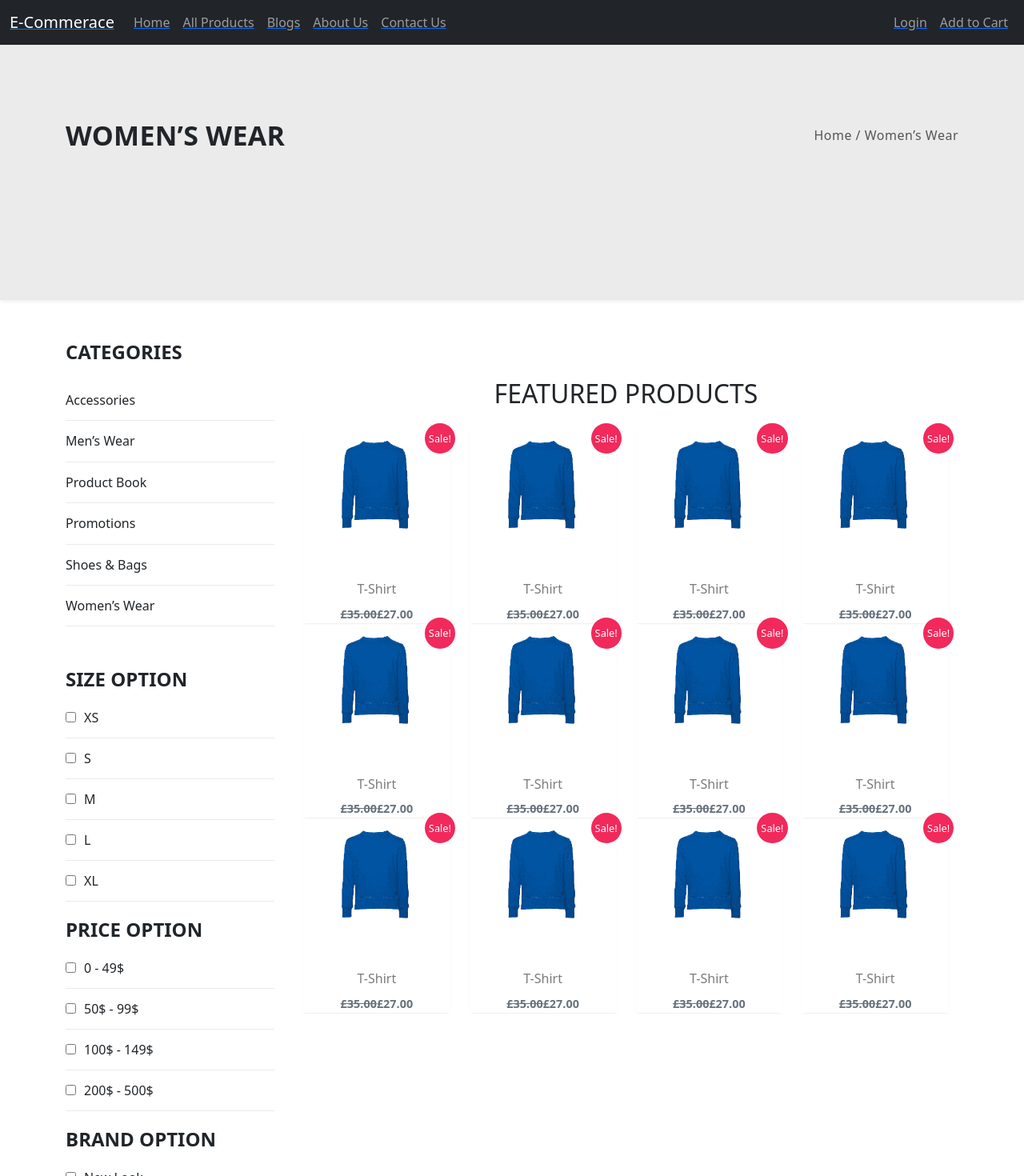
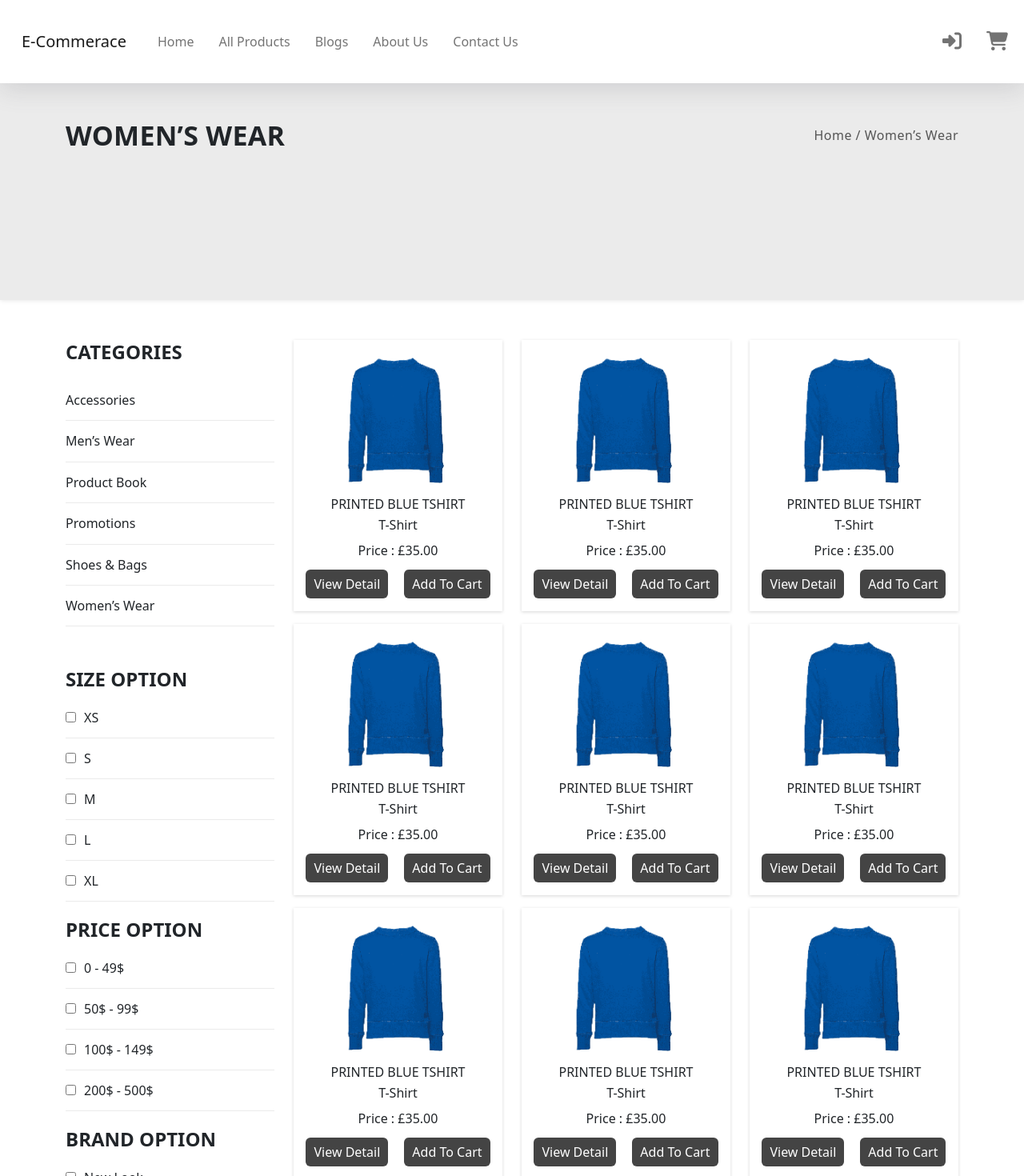
Before and after one commit to kamranalig/Ecommrace_Project, a React (Create React App) app: page /products in a window 1280 px wide. Shown: the top 1470 px of the page at 80% size. Built offline with nearby package versions, Linux system fonts and the light colour scheme.

Commit message:
code updated

```diff
--- a/src/Pages/detailPage/DetailPage.jsx
+++ b/src/Pages/detailPage/DetailPage.jsx
@@ -1,5 +1,5 @@
 import React from 'react';
-
+import styles from "./DetailPage.module.scss";
 const DetailPage = () => {
   return (
     <div>DetailPage</div>
--- a/src/Pages/products/AllProduct.module.scss
+++ b/src/Pages/products/AllProduct.module.scss
@@ -37,59 +37,21 @@
         }
     }
 }
-.side_bar{
-    .block_title{
-        span{
-            font-size: 24px;
-            font-weight: bold;
-            line-height: 1.25em;
-        }
+.card{
+    box-shadow: rgba(0, 0, 0, 0.16) 0px 1px 4px;
+    h6{
+        text-align: center;
     }
-    .block_content{
-        padding: 20px 0;
-        ul{
-            padding: 0px;
-            list-style: none;
-           li {
-            font-size: 16px;
-            line-height: 1.9;
-             text-transform: capitalize;
-            border-bottom: 1px solid #ebebeb;
-            cursor: pointer;
-            padding: 10px 0px;
-            &:hover{
-                color: #337ab7;
-            }
-            }
-        }
+    p{
+        text-align: center;
+        line-height: 1;
+    }
+    .btn{
+        background-color: #444;
+        border: none;
+        color: #fff;
+        border-radius: 6px;
+        padding: 6px 10px;
+        margin:0 10px;
     }
 }
-.sidebar_block{
-    padding-left: 0;
-    padding-bottom: 15px;
-    .block{
-        margin-top: 15px;
-        .title{
-            h3{
-                font-size: 24px;
-                font-weight: bold;
-                line-height: 1.25em;
-            }
-        }
-        .content{
-            ul{
-                padding: 0;
-                list-style:none;
-                margin-bottom: 20px;
-                li{
-                    border-bottom: 1px solid #ebebeb;
-                    line-height: 50px;
-                     margin-bottom: 0;
-                     input{
-                        margin-right: 10px;
-                     }
-                }
-            }
-        }
-    }
-}
--- a/src/Pages/products/AllProducts.jsx
+++ b/src/Pages/products/AllProducts.jsx
@@ -1,6 +1,8 @@
 import React from 'react';
 import styles from "./AllProduct.module.scss";
-import Products from '../../commonComponent/products/Products';
+import { Link } from 'react-router-dom';
+import {featuredData} from "../../data/index";
+import Filter from '../../commonComponent/Filter/Filter';
 const AllProducts = () => {
   return (
     <>
@@ -20,109 +22,29 @@ const AllProducts = () => {
     </div>
     <div className='container'>
       <div className="row">
-        <div className="col-md-3 col-sm-3 col-sm-12 col-left">
-          <div className={styles.side_bar}>
-            <div className={styles.block_title}>
-              <span>CATEGORIES</span>
-            </div>
-            <div className={styles.block_content}>
-              <ul>
-                <li>Accessories</li>
-                <li>Men’s Wear</li>
-                <li>Product Book</li>
-                <li>Promotions</li>
-                <li>Shoes & Bags</li>
-                <li>Women’s Wear</li>
-              </ul>
-            </div>
+       <Filter/>
+       <div className="col-md-9 col-sm-12 col-xs-12 col-main">
+         <div className='row'>
+       {featuredData.map((data)=>{
+           return  (
+              <div className='col-lg-4'>
+              <div className={styles.card}>
+              <img src={data.img} alt={data.pText} className='w-100' />
+              <h6>{data.pText}</h6>
+              <p>{data.subTitle}</p>
+              <p>Price : {data.pPrice}</p>
+              <div className='text-center d-block mb-3 pb-3'>
+             <Link to="/detail"><button className={styles.btn}>View Detail</button></Link>
+              <button className={styles.btn}>Add To Cart</button>
+              </div>
+              </div>
+              </div>
+           )
+          })}
           </div>
-          <div className={styles.sidebar_block}>
-            <div className={styles.block}>
-              <div className={styles.title}>
-                <h3>SIZE OPTION</h3>
-              </div>
-              <div className={styles.content}>
-                <ul>
-                  <li>
-                    <input type="checkbox" value="xs"/>
-                    <label>XS</label>
-                  </li>
-                  <li>
-                    <input type="checkbox" value="s"/>
-                    <label>S</label>
-                  </li>
-                  <li>
-                    <input type="checkbox" value="M"/>
-                    <label>M</label>
-                  </li>
-                  <li>
-                    <input type="checkbox" value="l"/>
-                    <label>L</label>
-                  </li>
-                  <li>
-                    <input type="checkbox" value="xl"/>
-                    <label>XL</label>
-                  </li>
-                </ul>
-              </div>
-            </div>
-             <div className={styles.block}>
-              <div className={styles.title}>
-                <h3>PRICE OPTION</h3>
-              </div>
-              <div className={styles.content}>
-                <ul>
-                  <li>
-                    <input type="checkbox" value="xs"/>
-                    <label>0 - 49$</label>
-                  </li>
-                  <li>
-                    <input type="checkbox" value="s"/>
-                    <label>50$ - 99$</label>
-                  </li>
-                  <li>
-                    <input type="checkbox" value="M"/>
-                    <label>100$ - 149$</label>
-                  </li>
-                  <li>
-                    <input type="checkbox" value="l"/>
-                    <label>200$ - 500$</label>
-                  </li>
-                </ul>
-              </div>
-            </div>
-            <div className={styles.block}>
-              <div className={styles.title}>
-                <h3>BRAND OPTION</h3>
-              </div>
-              <div className={styles.content}>
-                <ul>
-                  <li>
-                    <input type="checkbox" value="xs"/>
-                    <label>New Look</label>
-                  </li>
-                  <li>
-                    <input type="checkbox" value="s"/>
-                    <label>Marvis</label>
-                  </li>
-                  <li>
-                    <input type="checkbox" value="M"/>
-                    <label>Dolce & Gabbana</label>
-                  </li>
-                  <li>
-                    <input type="checkbox" value="l"/>
-                    <label>Gucci</label>
-                  </li>
-                </ul>
-              </div>
-            </div>
+          </div>
           </div>
         </div>
-        <div className="col-md-9 col-sm-12 col-xs-12 col-main">
-          <Products/>
-        </div>
-      </div>
-    </div>
     </>
   )
 }
--- /dev/null
+++ b/src/commonComponent/Filter/Filter.jsx
@@ -0,0 +1,106 @@
+import React from 'react';
+import styles from "./Filter.module.scss";
+const Filter = () => {
+  return (
+    <div className="col-md-3 col-sm-3 col-sm-12 col-left">
+    <div className={styles.side_bar}>
+      <div className={styles.block_title}>
+        <span>CATEGORIES</span>
+      </div>
+      <div className={styles.block_content}>
+        <ul>
+          <li>Accessories</li>
+          <li>Men’s Wear</li>
+          <li>Product Book</li>
+          <li>Promotions</li>
+          <li>Shoes & Bags</li>
+          <li>Women’s Wear</li>
+        </ul>
+      </div>
+    </div>
+    <div className={styles.sidebar_block}>
+      <div className={styles.block}>
+        <div className={styles.title}>
+          <h3>SIZE OPTION</h3>
+        </div>
+        <div className={styles.content}>
+          <ul>
+            <li>
+              <input type="checkbox" value="xs"/>
+              <label>XS</label>
+            </li>
+            <li>
+              <input type="checkbox" value="s"/>
+              <label>S</label>
+            </li>
+            <li>
+              <input type="checkbox" value="M"/>
+              <label>M</label>
+            </li>
+            <li>
+              <input type="checkbox" value="l"/>
+              <label>L</label>
+            </li>
+            <li>
+              <input type="checkbox" value="xl"/>
+              <label>XL</label>
+            </li>
+          </ul>
+        </div>
+      </div>
+       <div className={styles.block}>
+        <div className={styles.title}>
+          <h3>PRICE OPTION</h3>
+        </div>
+        <div className={styles.content}>
+          <ul>
+            <li>
+              <input type="checkbox" value="xs"/>
+              <label>0 - 49$</label>
+            </li>
+            <li>
+              <input type="checkbox" value="s"/>
+              <label>50$ - 99$</label>
+            </li>
+            <li>
+              <input type="checkbox" value="M"/>
+              <label>100$ - 149$</label>
+            </li>
+            <li>
+              <input type="checkbox" value="l"/>
+              <label>200$ - 500$</label>
+            </li>
+          </ul>
+        </div>
+      </div>
+      <div className={styles.block}>
+        <div className={styles.title}>
+          <h3>BRAND OPTION</h3>
+        </div>
+        <div className={styles.content}>
+          <ul>
+            <li>
+              <input type="checkbox" value="xs"/>
+              <label>New Look</label>
+            </li>
+            <li>
+              <input type="checkbox" value="s"/>
+              <label>Marvis</label>
+            </li>
+            <li>
+              <input type="checkbox" value="M"/>
+              <label>Dolce & Gabbana</label>
+            </li>
+            <li>
+              <input type="checkbox" value="l"/>
+              <label>Gucci</label>
+            </li>
+          </ul>
+        </div>
+      </div>
+    </div>
+    </div>
+  )
+}
+
+export default Filter;
--- /dev/null
+++ b/src/commonComponent/Filter/Filter.module.scss
@@ -0,0 +1,56 @@
+.side_bar{
+    .block_title{
+        span{
+            font-size: 24px;
+            font-weight: bold;
+            line-height: 1.25em;
+        }
+    }
+    .block_content{
+        padding: 20px 0;
+        ul{
+            padding: 0px;
+            list-style: none;
+           li {
+            font-size: 16px;
+            line-height: 1.9;
+             text-transform: capitalize;
+            border-bottom: 1px solid #ebebeb;
+            cursor: pointer;
+            padding: 10px 0px;
+            &:hover{
+                color: #337ab7;
+            }
+            }
+        }
+    }
+}
+.sidebar_block{
+    padding-left: 0;
+    padding-bottom: 15px;
+    .block{
+        margin-top: 15px;
+        .title{
+            h3{
+                font-size: 24px;
+                font-weight: bold;
+                line-height: 1.25em;
+            }
+        }
+        .content{
+            ul{
+                padding: 0;
+                list-style:none;
+                margin-bottom: 20px;
+                li{
+                    border-bottom: 1px solid #ebebeb;
+                    line-height: 50px;
+                     margin-bottom: 0;
+                     input{
+                        margin-right: 10px;
+                     }
+                }
+            }
+        }
+    }
+}
--- a/src/commonComponent/Navbar/Navbar.jsx
+++ b/src/commonComponent/Navbar/Navbar.jsx
@@ -3,24 +3,25 @@ import Container from 'react-bootstrap/Container';
 import Nav from 'react-bootstrap/Nav';
 import Navbar from 'react-bootstrap/Navbar';
 import { Link } from 'react-router-dom';
+import styles from "./Navbar.module.scss";
 const AppNavbar = () => {
   return (
     <div className='mb-5'>
-       <Navbar collapseOnSelect expand="lg"  bg="dark" variant="dark" fixed='top'>
+       <Navbar collapseOnSelect expand="lg" fixed="top" className={styles.navbar}>
     <Container fluid>
-    <Link to="/"><Navbar.Brand href="#home">E-Commerace</Navbar.Brand></Link>
+    <Link to="/"  className={styles.item}><Navbar.Brand href="#home">E-Commerace</Navbar.Brand></Link>
       <Navbar.Toggle aria-controls="responsive-navbar-nav" />
       <Navbar.Collapse id="responsive-navbar-nav">
         <Nav className="me-auto center">
-        <Link to="/"><Nav.Link href="#/">Home</Nav.Link></Link>
-        <Link to="/products"><Nav.Link href="#features">All Products</Nav.Link></Link>
-        <Link to="/blogs"><Nav.Link href="#pricing">Blogs</Nav.Link></Link>
-        <Link to="/about"><Nav.Link href="#about">About Us</Nav.Link></Link>
-        <Link to="/contact"><Nav.Link href="#contact">Contact Us</Nav.Link></Link>
+        <Link to="/" className={styles.item}><Nav.Link href="#/" >Home</Nav.Link></Link>
+        <Link to="/products" className={styles.item}><Nav.Link href="#features" >All Products</Nav.Link></Link>
+        <Link to="/blogs" className={styles.item}><Nav.Link href="#pricing" >Blogs</Nav.Link></Link>
+        <Link to="/about" className={styles.item}><Nav.Link href="#about" >About Us</Nav.Link></Link>
+        <Link to="/contact" className={styles.item}><Nav.Link href="#contact" >Contact Us</Nav.Link></Link>
         </Nav>
         <Nav>
-        <Link to="./login"><Nav.Link href="#Login">Login</Nav.Link></Link>
-        <Link to="./cart"><Nav.Link href="#cart">Add to Cart</Nav.Link></Link>
+        <Link to="./login" className={styles.item}><Nav.Link href="#Login"><i class="fa-solid fa-right-to-bracket"></i></Nav.Link></Link>
+        <Link to="./cart"  className={styles.item}><Nav.Link href="#cart"><i class="fa-solid fa-cart-shopping"></i></Nav.Link></Link>
         </Nav>
       </Navbar.Collapse>
     </Container>
--- /dev/null
+++ b/src/commonComponent/Navbar/Navbar.module.scss
@@ -0,0 +1,14 @@
+.navbar{
+    background-color: #fff;
+    height: 13vh;
+    box-shadow: rgba(100, 100, 111, 0.2) 0px 7px 29px 0px;
+        .item{
+            text-decoration: none;
+         margin-left: 15px;
+         i{
+            font-size: 24px;
+         }
+    }
+
+
+}
```
Also changed, not shown: src/components/heroSection/HeroSection.css (deleted, +0 -9 lines), src/components/heroSection/HeroSection.jsx (+7 -4 lines), src/components/heroSection/HeroSection.module.scss (added, +17 -0 lines), src/Pages/detailPage/DetailPage.module.scss (added).
